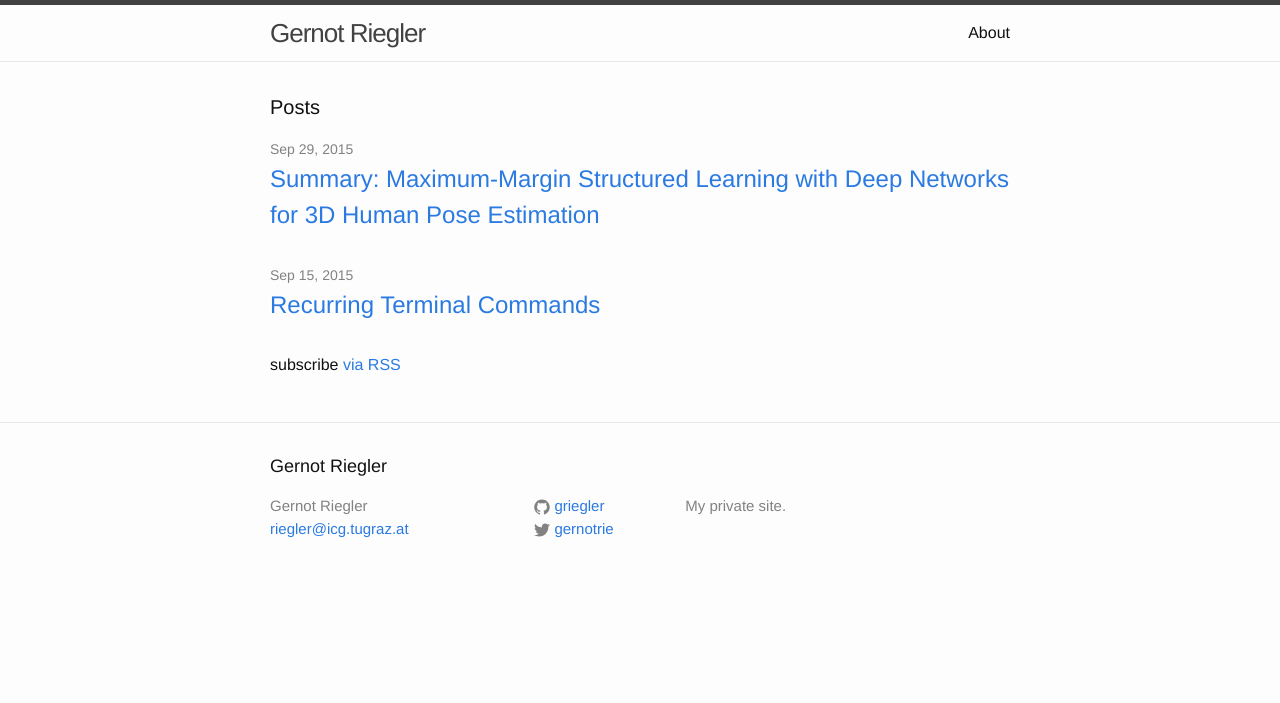
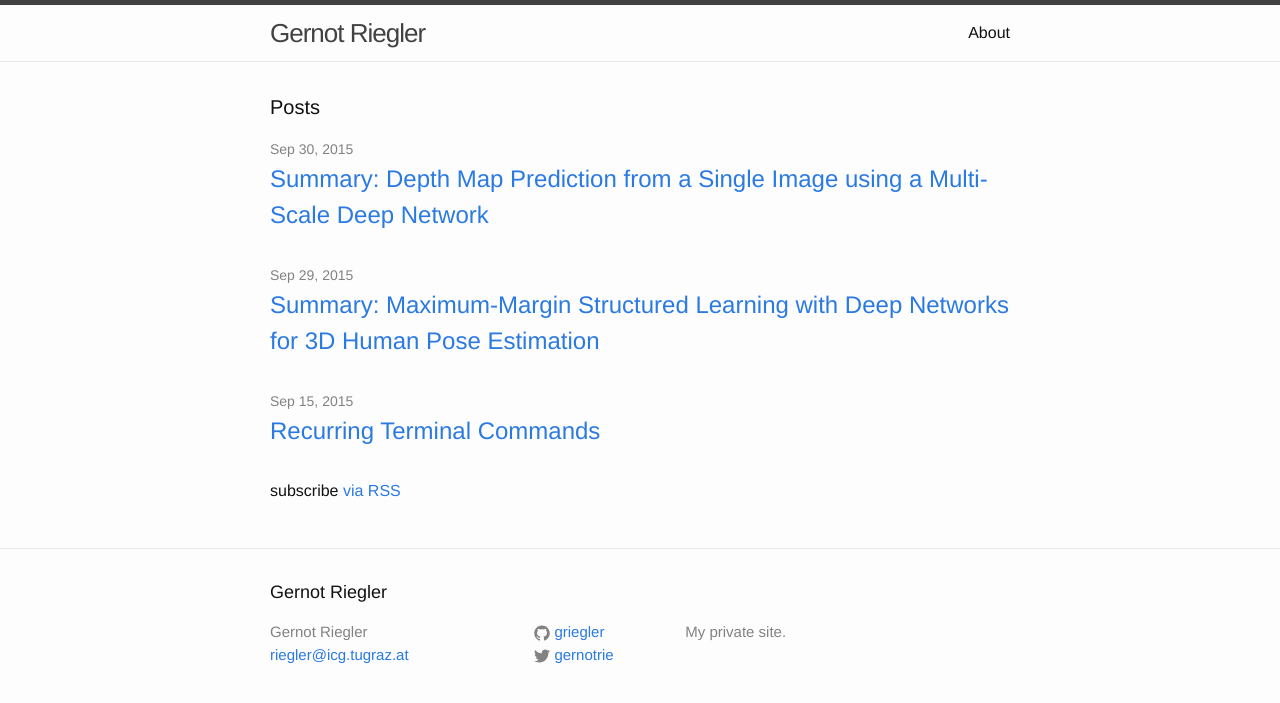
Before and after one commit to griegler/griegler.github.io, a Jekyll site: the page built from index.html, in a window 1280 px wide. Shown: the top 703 px of the page. Built offline with Jekyll 4.4.1, drawn with Linux system fonts in a browser that asks for light colours; Markdown is read by kramdown in place of the engine named in the settings; some of the changed lines change nothing that is shown.

Commit message:
new paper summary: depth map prediction from a single image using a multi-scale deep network

```diff
--- a/_config.yml
+++ b/_config.yml
@@ -9,4 +9,4 @@ twitter_username: gernotrie
 github_username:  griegler
 
 # Build settings
-markdown: kramdown
+markdown: redcarpet
--- /dev/null
+++ b/_includes/mathjax.html
@@ -0,0 +1,3 @@
+  <script type="text/javascript"
+      src="http://cdn.mathjax.org/mathjax/latest/MathJax.js?config=TeX-AMS-MML_HTMLorMML">
+  </script>
--- a/_layouts/default.html
+++ b/_layouts/default.html
@@ -3,6 +3,7 @@
 
   <head>
     {% include head.html %}
+    {% include mathjax.html %}
     {% include google_analytics.html %}
   </head>
 
--- /dev/null
+++ b/_posts/2015-09-30-summary-depth-map-prediction-from-a-single-image-using-a-multi-scale-deep-network.markdown
@@ -0,0 +1,48 @@
+---
+layout: post
+title:  "Summary: Depth Map Prediction from a Single Image using a Multi-Scale Deep Network"
+comments: true
+date:   2015-09-30 15:00:00
+categories: summary paper deep-learning depth-estimation
+---
+
+[Link to the paper](http://arxiv.org/abs/1406.2283), NIPS'14
+
+# Summary
+The paper presents an approach for estimating a depth map from a single intensity image based on a ConvNet.
+As one can imagine, this is a highly ambiguous task.
+The authors, David Eigen, Christian Puhrsch and Rob Fergus, state this problem as a machine learning task.
+First, they train a **coarse** network that predicts a rough estimate of the depth map given the intensity image as input.
+The weights of this network are pre-trained on the ImageNet classification task.
+Further, the estimated depth map is the output after two fully-connected layers (but the size is a fourth of the input size).
+It has therefore information of the whole image.
+In contrast, the **fine-scale** network consists only of three convolutional layers.
+The output of the coarse network get concatenated to the feature maps of the first convolutional layer.
+
+Given the observation that a lot of the error can be contributed to the global scale estimation, the authors propose a new error metric.
+With \\(d_i = \log y_i - \log t_i\\), the metric is defined as
+
+\\[
+  L(y, t) = \frac{1}{n^2} \sum_{i,j} ((\log y_i - \log y_j) - (\log t_i - \log t_j) )^2
+\\]
+\\[
+  L(y, t) = \frac{1}{n} \sum_{i} d_i^2 - \frac{1}{n^2} (\sum_{i} d_i)^2
+\\]
+
+This metric measures the relative distances instead the absolute one.
+For training the influence is further adjusted with a parameter \\(\lambda\\):
+
+\\[
+  L(y, t) = \frac{1}{n} \sum_{i} d_i^2 - \frac{\lambda}{n^2} (\sum_{i} d_i)^2
+\\]
+
+The evaluation is performed on the NYU Depth v2 and KITTI benchmarks.
+To extend the training set, data augmentation is performed (scaling, rotation, translation, color, flips).
+
+
+# Thoughts
+The local fine-scale network seems to improve the quantitative results only marginally (Tab. 1 and 2).
+However, the qualitative results get really better.
+The authors state that the networks are trained one after the other.
+Why is no joint training performed?
+Would this improve, or decrease the performance?
```
